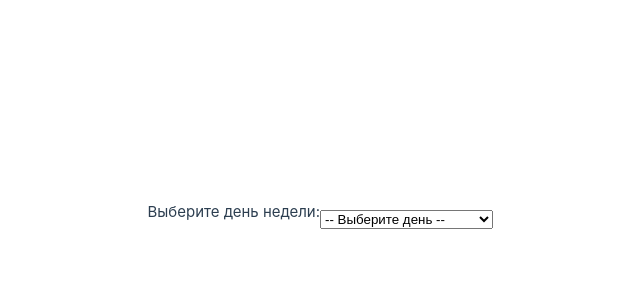
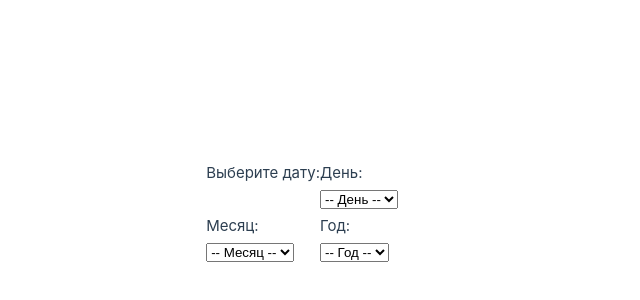
Before and after one commit to VeNtAk1/Vue, a Vue app: page / in a window 1280 px wide. Shown: the part 186-486 px from the top of the page, without its empty margins (320-960 px from the left). Built offline with nearby package versions, Linux system fonts and the light colour scheme; the HTML template or start-up script is replaced by a standard one.

Commit message:
50_2_Vue

```diff
--- a/src/App.vue
+++ b/src/App.vue
@@ -2,27 +2,52 @@
 export default {
     data() {
         return {
-            selectedDay: '', // Переменная для хранения выбранного дня
-            days: ['Понедельник', 'Вторник', 'Среда', 'Четверг', 'Пятница', 'Суббота', 'Воскресенье'] // Список дней недели
+            selectedDay: '',
+            selectedMonth: '',
+            selectedYear: '',
+            days: Array.from({ length: 31 }, (_, i) => i + 1), // Список дней 1-31
+            months: [
+                'Январь', 'Февраль', 'Март', 'Апрель', 'Май', 'Июнь',
+                'Июль', 'Август', 'Сентябрь', 'Октябрь', 'Ноябрь', 'Декабрь'
+            ],
+            years: Array.from({ length: 100 }, (_, i) => new Date().getFullYear() - i) // Последние 100 лет
         }
     }
 }
 </script>
 
 <template>
-    <p>Выберите день недели:</p>
+    <p>Выберите дату:</p>
 
-    <select v-model="selectedDay">
-        <option disabled value="">-- Выберите день --</option>
-        <option v-for="day in days" :key="day" :value="day">{{ day }}</option>
-    </select>
+    <label>День:
+        <select v-model="selectedDay">
+            <option disabled value="">-- День --</option>
+            <option v-for="day in days" :key="day" :value="day">{{ day }}</option>
+        </select>
+    </label>
 
-    <p v-if="selectedDay">Вы выбрали: {{ selectedDay }}</p>
+    <label>Месяц:
+        <select v-model="selectedMonth">
+            <option disabled value="">-- Месяц --</option>
+            <option v-for="month in months" :key="month" :value="month">{{ month }}</option>
+        </select>
+    </label>
+
+    <label>Год:
+        <select v-model="selectedYear">
+            <option disabled value="">-- Год --</option>
+            <option v-for="year in years" :key="year" :value="year">{{ year }}</option>
+        </select>
+    </label>
+
+    <p v-if="selectedDay && selectedMonth && selectedYear">
+        Вы выбрали: {{ selectedDay }} {{ selectedMonth }} {{ selectedYear }} года
+    </p>
 </template>
 
 <style>
     select {
         display: block;
-        margin-top: 10px;
+        margin: 5px 0;
     }
 </style>
```
